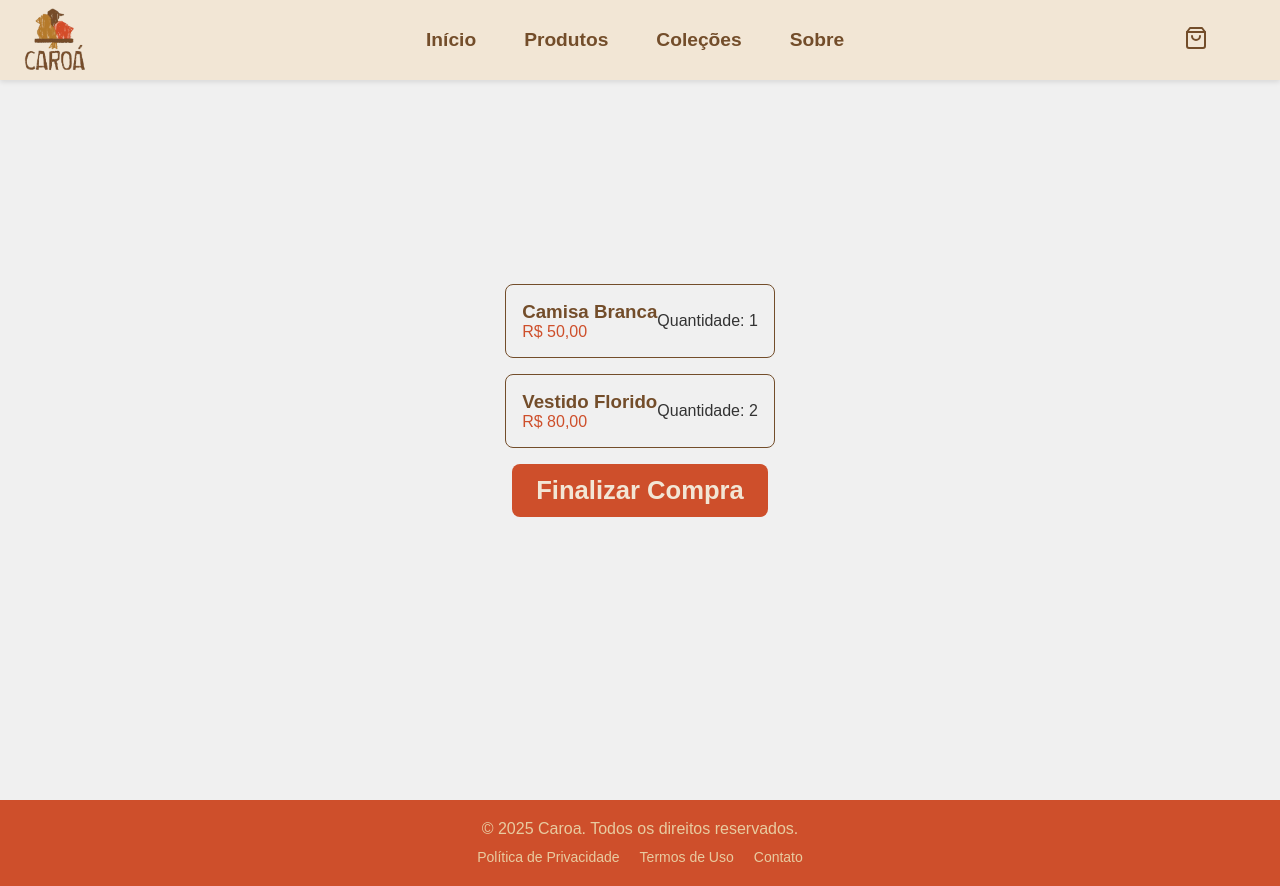
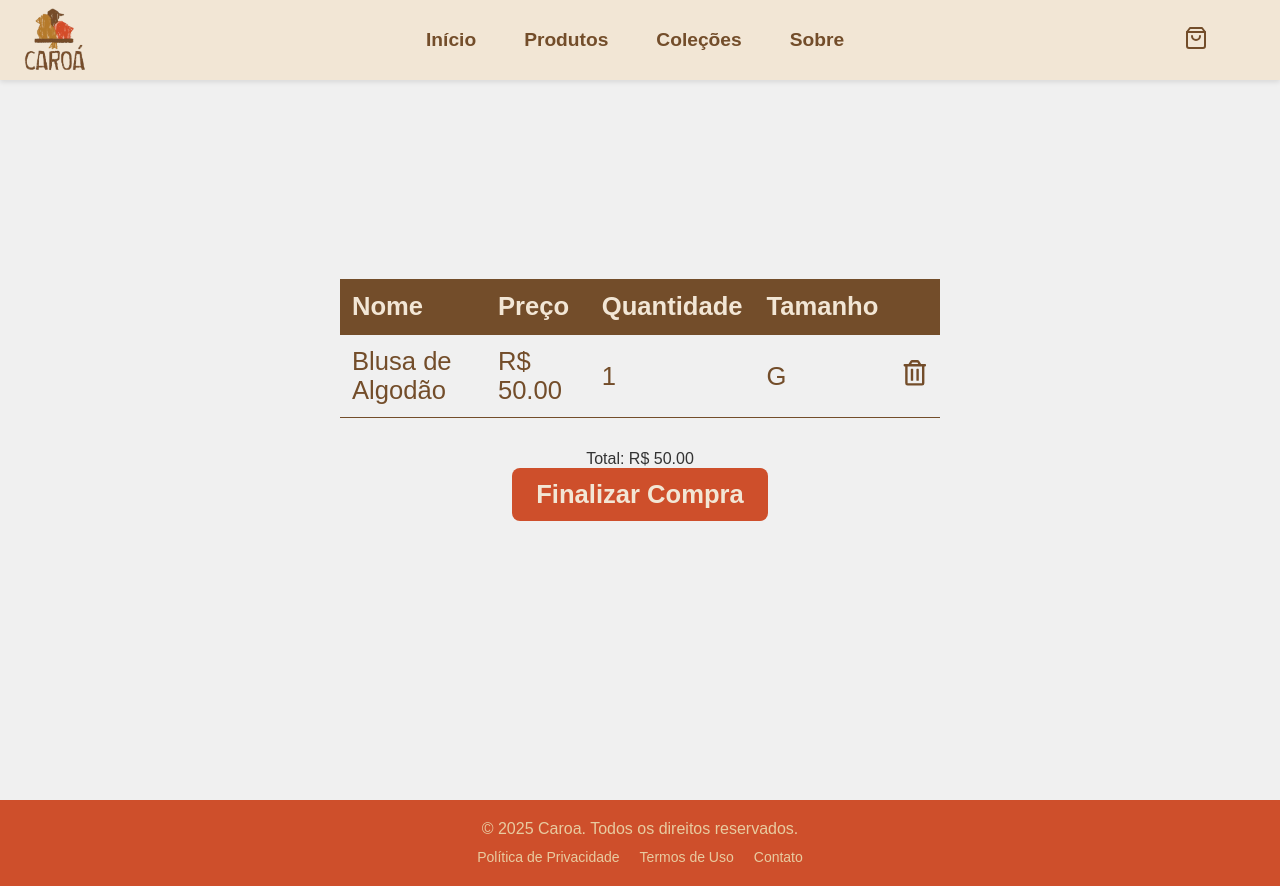
Before and after one commit to deadcube04/Caroa, a React (Vite) app in the folder Caroa_frontend/: page /carrinho in a window 1280 px wide. Built offline with nearby package versions, Linux system fonts and the light colour scheme; data requests are answered from the project's data file; a web font is replaced by a local one.

Commit message:
adding api connection with orders, and starting cart page

```diff
--- a/Caroa_frontend/db.json
+++ b/Caroa_frontend/db.json
@@ -89,22 +89,18 @@
     {
       "id": "1",
       "status": "Pendente",
-      "valor_total": 100.9,
+      "valor_total": 0,
       "produtos": [
         {
-          "produtoId": "1",
+          "produtoId": "5",
           "quantidade": 1
-        },
-        {
-          "produtoId": "3",
-          "quantidade": 2
         }
       ]
     },
     {
       "id": "2",
       "status": "Concluído",
-      "valor_total": 20,
+      "valor_total": 0,
       "produtos": [
         {
           "produtoId": "2",
@@ -112,5 +108,5 @@
         }
       ]
     }
-      ]
-    }
+  ]
+}
--- a/Caroa_frontend/src/@types/index.ts
+++ b/Caroa_frontend/src/@types/index.ts
@@ -20,4 +20,8 @@ export interface Order {
     id: number,
     status: string,
     valor_total: number,
+    produtos: {
+        produtoId: number,
+        quantidade: number
+    }[];
 }
--- a/Caroa_frontend/src/pages/Cart/Cart.tsx
+++ b/Caroa_frontend/src/pages/Cart/Cart.tsx
@@ -1,5 +1,8 @@
-import { useState } from 'react';
+import { useEffect, useState } from 'react';
 import styled from 'styled-components';
+import { getPendingOrder, updateOrder } from '../../services/api/order';
+import { getProductById } from '../../services/api/products';
+import { FaRegTrashAlt } from "react-icons/fa";
 
 const CartContainer = styled.div`
   display: flex;
@@ -10,29 +13,30 @@ const CartContainer = styled.div`
   padding: 2rem;
 `;
 
-const CartItem = styled.div`
-  display: flex;
-  justify-content: space-between;
-  align-items: center;
-  padding: 1rem;
-  border: 1px solid ${({ theme }) => theme.colors.primary};
-  border-radius: 8px;
-  margin-bottom: 1rem;
+const CartTable = styled.table`
+  width: 100%;
+  max-width: 600px;
+  border-collapse: collapse;
+  margin-bottom: 2rem;
 `;
 
-const CartItemDetails = styled.div`
-  display: flex;
-  flex-direction: column;
+const CartTableHeader = styled.th`
+  background: ${({ theme }) => theme.colors.primary};
+  color: ${({ theme }) => theme.colors.terciary};
+  padding: 0.75rem;
+  font-size: ${({ theme }) => theme.font.sizes.medium};
+  text-align: left;
 `;
 
-const CartItemTitle = styled.h3`
-  margin: 0;
-  color: ${({ theme }) => theme.colors.primary};
+const CartTableRow = styled.tr`
+  height: 56px;
+  border-bottom: 1px solid ${({ theme }) => theme.colors.primary};
 `;
 
-const CartItemPrice = styled.p`
-  margin: 0;
-  color: ${({ theme }) => theme.colors.secondary};
+const CartTableCell = styled.td`
+  padding: 0.75rem;
+  font-size: ${({ theme }) => theme.font.sizes.medium};
+  color: ${({ theme }) => theme.colors.primary};
 `;
 
 const FinalizeButton = styled.button`
@@ -56,10 +60,57 @@ const FinalizeButton = styled.button`
 `;
 
 export function Cart() {
-  const [cartItems, setCartItems] = useState([
-    { id: 1, title: 'Camisa Branca', price: 'R$ 50,00', quantity: 1 },
-    { id: 2, title: 'Vestido Florido', price: 'R$ 80,00', quantity: 2 },
-  ]);
+  const [cartItems, setCartItems] = useState<{ id: number; title: string; price: number; quantity: number; size?: string }[]>([]);
+  const [totalValue, setTotalValue] = useState(0);
+  const [pendingOrderId, setPendingOrderId] = useState<number | null>(null);
+
+  useEffect(() => {
+    async function fetchCartData() {
+      try {
+        const pendingOrder = await getPendingOrder();
+        if (pendingOrder) {
+          setPendingOrderId(pendingOrder.id);
+          const products = await Promise.all(
+            pendingOrder.produtos.map(async (item) => {
+              const product = await getProductById(item.produtoId);
+              return {
+                id: product.id,
+                title: product.nome,
+                price: product.preco,
+                quantity: item.quantidade,
+                size: product.tamanho,
+              };
+            })
+          );
+          setCartItems(products);
+          const total = products.reduce((sum, item) => sum + item.price * item.quantity, 0);
+          setTotalValue(total);
+        }
+      } catch (error) {
+        console.error('Erro ao buscar dados do carrinho:', error);
+      }
+    }
+    fetchCartData();
+  }, []);
+
+  const handleRemove = async (productId: number) => {
+    if (!pendingOrderId) return;
+    try {
+      // Remove do front
+      const newCartItems = cartItems.filter(item => item.id !== productId);
+      setCartItems(newCartItems);
+      const newTotal = newCartItems.reduce((sum, item) => sum + item.price * item.quantity, 0);
+      setTotalValue(newTotal);
+      // Remove da API
+      const pendingOrder = await getPendingOrder();
+      if (pendingOrder) {
+        const newProdutos = pendingOrder.produtos.filter(p => p.produtoId !== productId);
+        await updateOrder(pendingOrderId, { ...pendingOrder, produtos: newProdutos });
+      }
+    } catch (error) {
+      console.error('Erro ao remover produto do pedido:', error);
+    }
+  };
 
   const handleFinalize = () => {
     alert('Compra finalizada com sucesso!');
@@ -68,17 +119,35 @@ export function Cart() {
 
   return (
     <CartContainer>
-      {cartItems.map((item) => (
-        <CartItem key={item.id}>
-          <CartItemDetails>
-            <CartItemTitle>{item.title}</CartItemTitle>
-            <CartItemPrice>{item.price}</CartItemPrice>
-          </CartItemDetails>
-          <p>Quantidade: {item.quantity}</p>
-        </CartItem>
-      ))}
       {cartItems.length > 0 && (
-        <FinalizeButton onClick={handleFinalize}>Finalizar Compra</FinalizeButton>
+        <>
+          <CartTable>
+            <thead>
+              <CartTableRow>
+                <CartTableHeader>Nome</CartTableHeader>
+                <CartTableHeader>Preço</CartTableHeader>
+                <CartTableHeader>Quantidade</CartTableHeader>
+                <CartTableHeader>Tamanho</CartTableHeader>
+                <CartTableHeader></CartTableHeader>
+              </CartTableRow>
+            </thead>
+            <tbody>
+              {cartItems.map((item) => (
+                <CartTableRow key={item.id}>
+                  <CartTableCell>{item.title}</CartTableCell>
+                  <CartTableCell>R$ {item.price.toFixed(2)}</CartTableCell>
+                  <CartTableCell>{item.quantity}</CartTableCell>
+                  <CartTableCell>{item.size}</CartTableCell>
+                  <CartTableCell>
+                  <FaRegTrashAlt onClick={() => handleRemove(item.id)} />
+                  </CartTableCell>
+                </CartTableRow>
+              ))}
+            </tbody>
+          </CartTable>
+          <p>Total: R$ {totalValue.toFixed(2)}</p>
+          <FinalizeButton onClick={handleFinalize}>Finalizar Compra</FinalizeButton>
+        </>
       )}
       {cartItems.length === 0 && <p>Seu carrinho está vazio.</p>}
     </CartContainer>
--- a/Caroa_frontend/src/services/api/order.ts
+++ b/Caroa_frontend/src/services/api/order.ts
@@ -40,3 +40,14 @@ export const createOrder = async (order: Order) => {
     throw error;
   }
 };
+
+export const getPendingOrder = async (): Promise<Order | null> => {
+  try {
+    const response = await api.get<Order[]>('/pedido');
+    const pendingOrder = response.data.find(order => order.status === 'Pendente');
+    return pendingOrder || null;
+  } catch (error) {
+    console.error('Error fetching pending order:', error);
+    throw error;
+  }
+};
```
